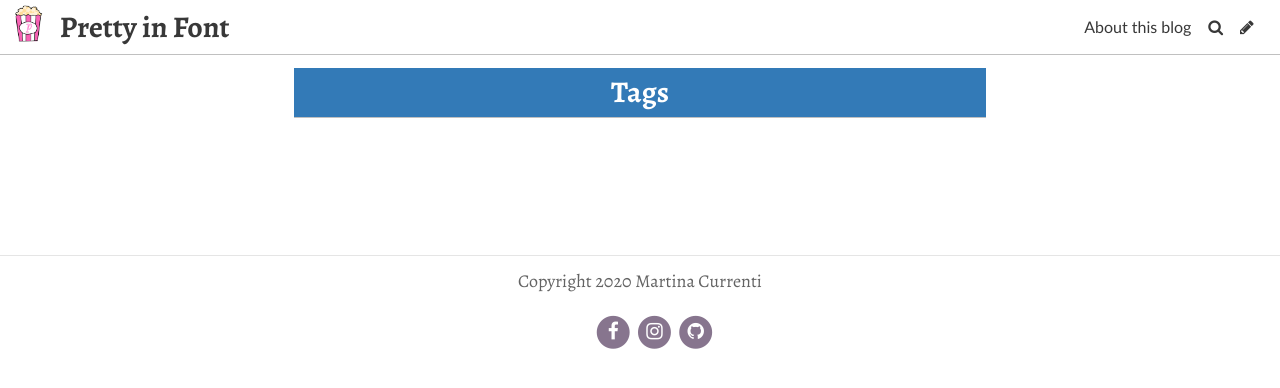
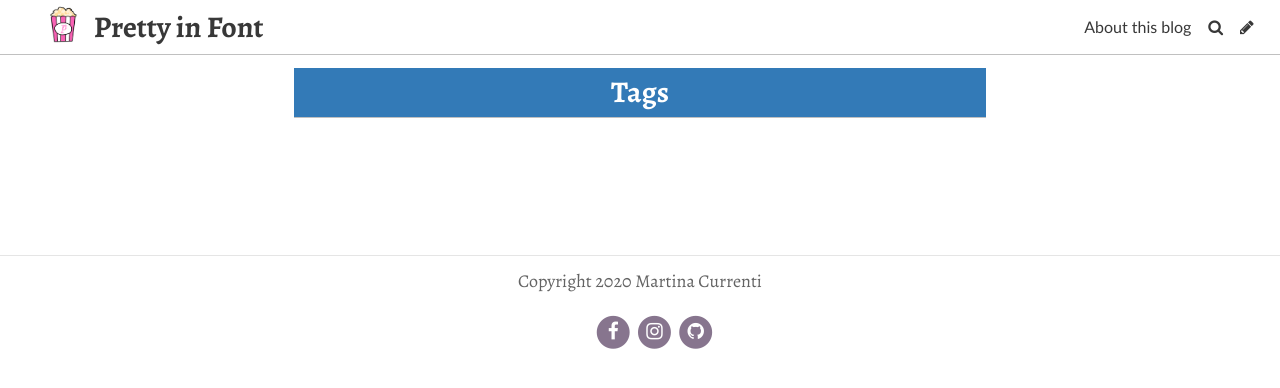
Before and after one commit to martinacurrenti/prettyinfont, a Jekyll site: the page built from pages/tags.md, in a window 1280 px wide. Shown: the top 388 px of the page. Built offline with Jekyll 4.4.1, drawn with Linux system fonts in a browser that asks for light colours; some web fonts are replaced.

Commit message:
Update Settings “general”

```diff
--- a/_data/settings.yml
+++ b/_data/settings.yml
@@ -4,7 +4,7 @@ header_text: ""
 footer_text: Copyright 2020 Martina Currenti
 header_feature_image: ../uploads/looksgood.png
 bannerheight: 10vmax
-logo: ../uploads/machebeldisegno.png
+logo: ../uploads/vovrvovr.png
 favicon: ../uploads/3.png
 gridlayout: false
 fixednavbar: true
```
Also changed, not shown: uploads/vovrvovr.png (added).
